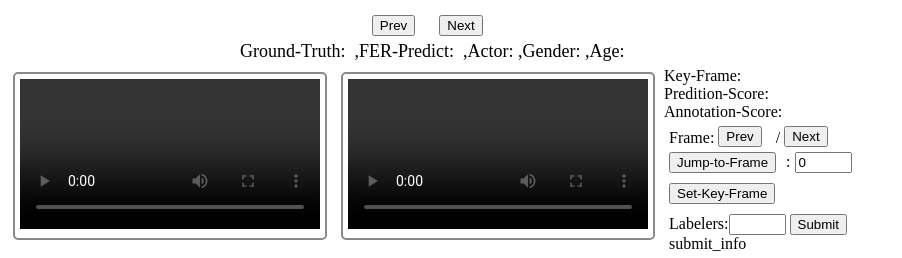
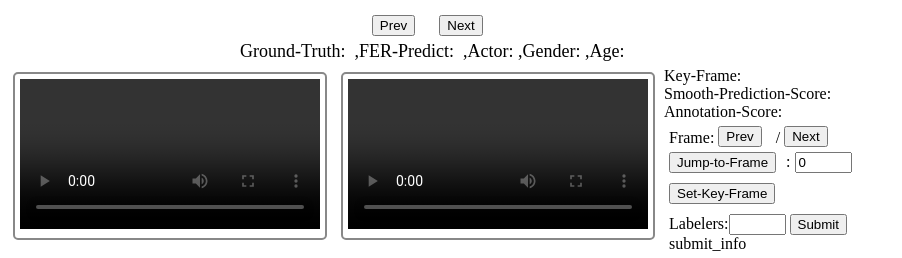
Before and after one commit to huochaitiantang/Artificial-Evaluation-Website, a Flask app: page /1 in a window 1280 px wide. Shown: the top 258 px of the page, without its empty margins (0-902 px from the left). Run offline with Flask 2, Linux system fonts and the light colour scheme; data that the repository does not hold is empty; parts of the project's set-up code (start-up, migrations or seed data) failed here and were passed over; some libraries are stand-ins or nearby versions.

Commit message:
show smooth predict score

```diff
--- a/main.py
+++ b/main.py
@@ -76,10 +76,16 @@ def get_samples():
             base_dir = os.path.join(emotion_dir, clip_id)
             frame_dir = os.path.join(base_dir, "frames")
             d = {"frames": [], "scores": [], "key_indexs": [], \
-                 "clip_id": clip_id, "faces": [], \
+                 "clip_id": clip_id, "faces": [], "smooth_scores": [], \
                  "clip_path0": os.path.join(base_dir, clip_id + ".mp4"),
                  "clip_path": "{}/vid_with_faces/{}.mp4".format(args.data_base_dir, clip_id),
                  }
+
+            f = open("{}/predict_score_smooth/{}.txt".format(args.data_base_dir, clip_id))
+            for line in f.readlines():
+                items = line.split()
+                cls = int(items[1])
+                d['smooth_scores'].append(float(items[2 + cls]))
 
             # frames info
             faced, info = parse_xml(os.path.join(base_dir, "annotation.xml"))
@@ -205,6 +211,7 @@ def do_msg_init(sample_id):
     info['clip_path0'] = smp['clip_path0']
     info['frame_paths'] = smp['frames']
     info['scores'] = smp['scores']
+    info['smooth_scores'] = smp['smooth_scores']
     info['faces'] = smp['faces']
     info['key_indexs'] = smp['key_indexs']
     info['size'] = smp['size']
--- a/static/js/sample.js
+++ b/static/js/sample.js
@@ -32,6 +32,7 @@ $(document).ready(function(){
                 var sample_cnt = ans['sample_cnt']
                 var frame_paths = ans['frame_paths']
                 var scores = ans['scores']
+                var smooth_scores = ans['smooth_scores']
                 var faces = ans['faces']
                 var key_indexs = ans['key_indexs']
                 var clip_path = ans['clip_path']
@@ -59,7 +60,7 @@ $(document).ready(function(){
                 $('#clip0').attr('src', clip_path0)
                 //draw_canvas(frame_cnt, scores, orders)
 
-                init_key_frames(scores, key_indexs)
+                init_key_frames(smooth_scores, key_indexs)
 
                 $("#submit_button").click(function(){
                     submit_label(sample_id, frame_cnt, sample_cnt)
@@ -99,7 +100,7 @@ $(document).ready(function(){
                 $("#add_key_frame").click(function(){
                     frame_id = parseInt($("#frame_id").html())
                     trs = $(this).parent().parent().next().find("table .key_frame_item")
-                    intensity = pre_intensity(scores[frame_id])
+                    intensity = pre_intensity(smooth_scores[frame_id])
                     flag = true
                     prev_tr = $(this).parent().parent().next().find("table tr")[0]
 
@@ -127,7 +128,7 @@ $(document).ready(function(){
                     frame_id = Math.round(vid.currentTime * 25)
                     frame_id = Math.min(frame_cnt - 1, Math.max(0, frame_id))
                     $("#frame_id").html(format_number(frame_id, 3))
-                    $("#predict_score").html(scores[frame_id])
+                    $("#predict_score").html(smooth_scores[frame_id])
 
                     trs = $("#key_frames").find(".key_frame_item")
                     //console.log(trs)
@@ -159,7 +160,7 @@ $(document).ready(function(){
                     }
 
                     // draw preview
-                    draw_canvas(frame_id, frame_cnt, keys, inter_scores, scores)
+                    draw_canvas(frame_id, frame_cnt, keys, inter_scores, scores, smooth_scores)
 
                 }, 40)
 
@@ -278,7 +279,7 @@ $(document).ready(function(){
         ctx.fill()
     }
 
-    function draw_canvas(frame_id, frame_cnt, keys, inter_scores, scores){
+    function draw_canvas(frame_id, frame_cnt, keys, inter_scores, scores, smooth_scores){
         var canvas = document.getElementById('canvas')
         var W = 750
         var H = 200
@@ -362,13 +363,22 @@ $(document).ready(function(){
         }
 
         // draw pre scores points
-        ctx.fillStyle="#00FFFF"
-        ctx.strokeStyle="#00FFFF"
+        ctx.strokeStyle="#DDA0DD"
         ctx.setLineDash([])
         points = new Array()
         for(var i = 0; i < frame_cnt; i++){
             x0 = i * x_step + border
             y0 = (1.0 - scores[i]) * H + border
+            points.push(new Array(x0, y0))
+        }
+        draw_curve(ctx, points, false)
+
+        // draw pre smooth scores points
+        ctx.strokeStyle="#00FFFF"
+        points = new Array()
+        for(var i = 0; i < frame_cnt; i++){
+            x0 = i * x_step + border
+            y0 = (1.0 - smooth_scores[i]) * H + border
             points.push(new Array(x0, y0))
         }
         draw_curve(ctx, points, false)
@@ -403,17 +413,26 @@ $(document).ready(function(){
 
         // note
         base_y = canvas.height - 15
-        ctx.strokeStyle = "#00FFFF"
-        ctx.fillStyle="#00FFFF"
+
+        ctx.strokeStyle = "#DDA0DD"
+        ctx.fillStyle="#DDA0DD"
         x0 = 200
         points = new Array(new Array(x0, base_y), new Array(x0 + 30, base_y))
         draw_curve(ctx, points, true)
         ctx.fillStyle="#000000"
-        ctx.fillText("Predition", x0 + 35, base_y + 4)
+        ctx.fillText("Prediction", x0 + 35, base_y + 4)
+
+        ctx.strokeStyle = "#00FFFF"
+        ctx.fillStyle="#00FFFF"
+        x0 = 320
+        points = new Array(new Array(x0, base_y), new Array(x0 + 30, base_y))
+        draw_curve(ctx, points, true)
+        ctx.fillStyle="#000000"
+        ctx.fillText("Smooth Prediction", x0 + 35, base_y + 4)
 
         ctx.strokeStyle = "#FF0000"
         ctx.fillStyle="#FF0000"
-        x0 = 320
+        x0 = 480
         points = new Array(new Array(x0, base_y), new Array(x0 + 30, base_y))
         draw_curve(ctx, points, true)
         ctx.fillStyle="#000000"
@@ -421,7 +440,7 @@ $(document).ready(function(){
 
         ctx.strokeStyle = "#0000FF"
         ctx.fillStyle="#0000FF"
-        x0 = 440
+        x0 = 600
         points = new Array(new Array(x0, base_y), new Array(x0 + 30, base_y))
         draw_curve(ctx, points, true)
         ctx.fillStyle="#000000"
@@ -468,10 +487,10 @@ $(document).ready(function(){
        })
     }
 
-    function init_key_frames(scores, key_indexs){
+    function init_key_frames(smooth_scores, key_indexs){
         for(var i = 0; i < key_indexs.length; i++){
             ind = key_indexs[i]
-            intensity = pre_intensity(scores[ind])
+            intensity = pre_intensity(smooth_scores[ind])
             add_key_frame(i + 1, ind, intensity, null)
         }
     }
--- a/templates/sample.html
+++ b/templates/sample.html
@@ -35,7 +35,7 @@
                     <div style='padding:5px;border:2px solid #888888; border-radius: 5px; margin: 5px;display:inline-block;'><video id='clip' controls='controls'></div>
                     <div style='display:inline-block;vertical-align:top;text-align:left;'>
                         Key-Frame: <span id='is_key_frame' style='color:blue;'></span><br>
-                        Predition-Score: <span id='predict_score' style='color:blue;'></span><br>
+                        Smooth-Prediction-Score: <span id='predict_score' style='color:blue;'></span><br>
                         Annotation-Score: <span id='intensity_score' style='color:blue;'></span><br>
 
                         <div style='margin:5px;'>
```
